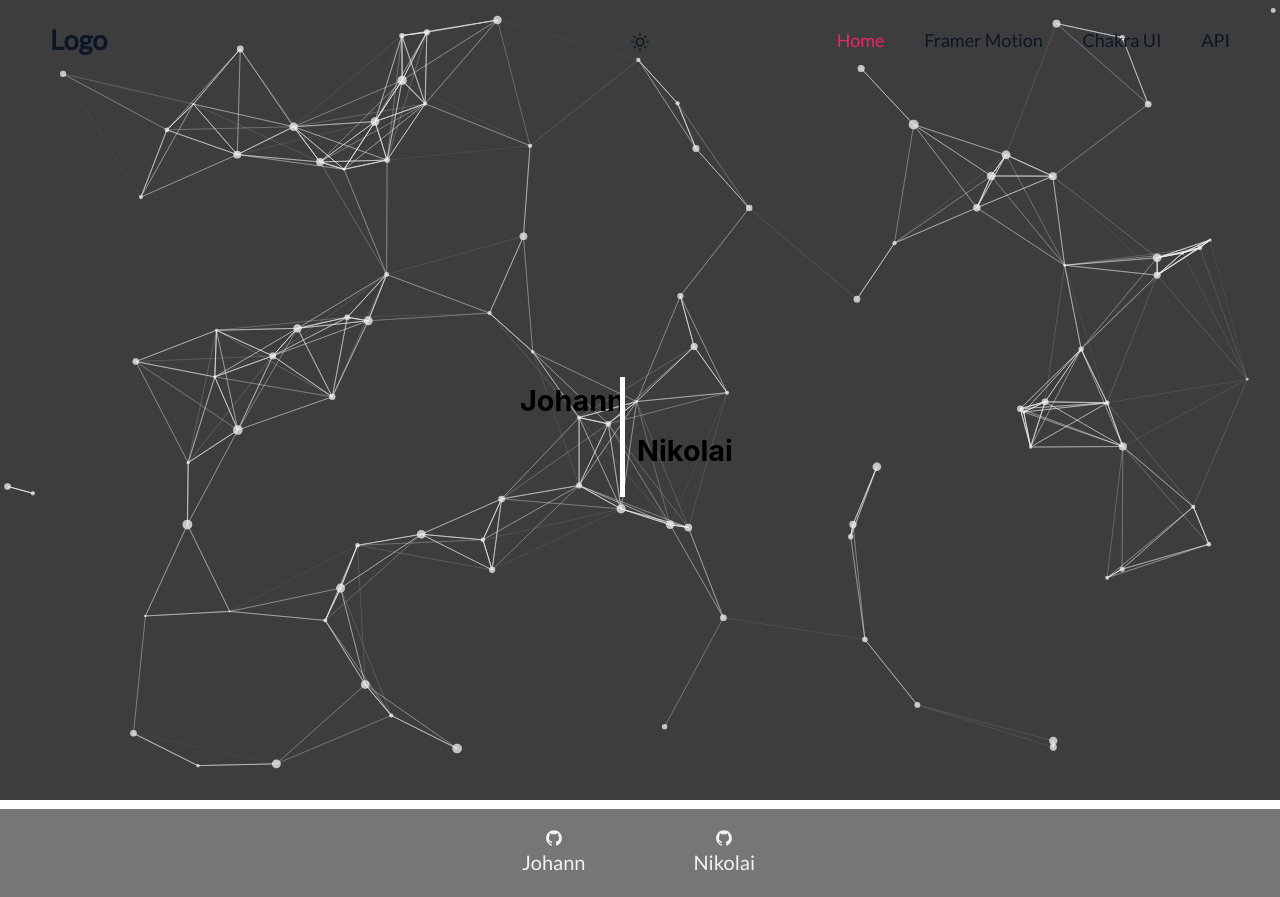
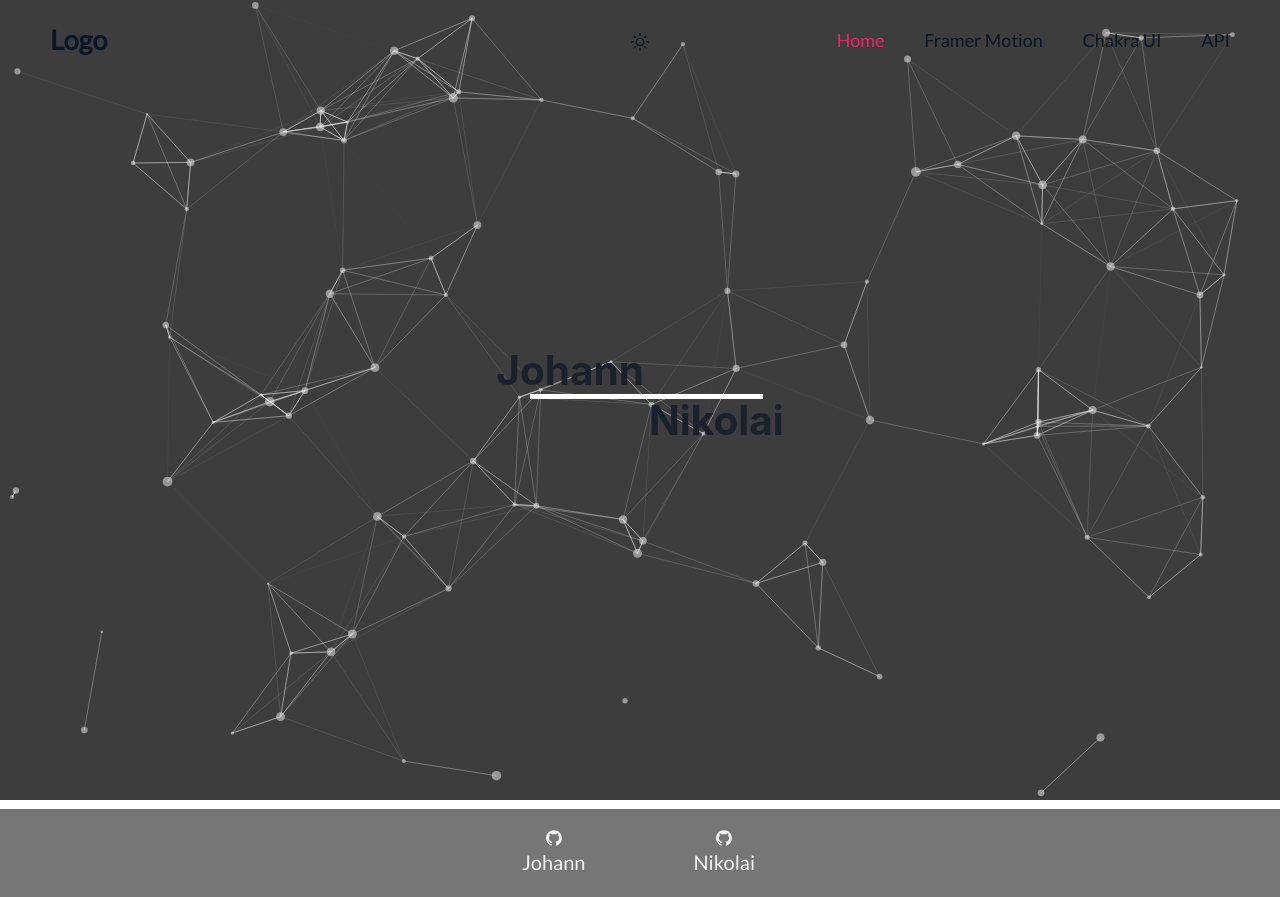
Before and after one commit to Nikothaboss/React-framework-practice-, a React (Create React App) app: page / in a window 1280 px wide. Built offline with nearby package versions, Linux system fonts and the light colour scheme; a web font is replaced by a local one.

Commit message:
front page animations

```diff
--- a/package.json
+++ b/package.json
@@ -18,6 +18,7 @@
     "react-router-dom": "^5.3.0",
     "react-scripts": "4.0.3",
     "react-tsparticles": "^1.37.2",
+    "react-useanimations": "^2.0.6",
     "styled-components": "^5.3.3",
     "web-vitals": "^1.0.1"
   },
--- a/src/App.js
+++ b/src/App.js
@@ -2,12 +2,13 @@ import Header from './components/Header/Header';
 import Main from './components/Main/Main';
 import Footer from './components/Footer/Footer';
 import Home from './components/Home/Home';
+import TestAnimateSharedLayout from './components/Main/TestAnimateSharedLayout';
 import { Route, Switch, useLocation } from 'react-router-dom';
 import { AppWrapper, GlobalStyle } from './app.styled';
 import { AnimatePresence } from 'framer-motion';
 
 function App() {
-  const location = useLocation()
+  const location = useLocation();
   return (
     <>
       <GlobalStyle />
@@ -17,6 +18,7 @@ function App() {
         <AnimatePresence exitBeforeEnter>
           <Switch location={location} key={location.key}>
             <Route exact path='/'>
+              {/* <TestAnimateSharedLayout /> */}
               <Home />
             </Route>
             <Route path='/API'>
--- a/src/components/Header/Header.js
+++ b/src/components/Header/Header.js
@@ -52,7 +52,7 @@ const Header = () => {
   return (
     <Box
       bg={location.pathname === '/' ? 'transparent' : bg}
-      color={opositeColor}
+      color={location.pathname === '/' ? opositeColor : color}
     >
       <StyledHeader>
         <Grid templateColumns='repeat(3, 1fr)' alignContent='center'>
--- a/src/components/Home/Home.js
+++ b/src/components/Home/Home.js
@@ -1,128 +1,84 @@
-import React from 'react';
+import React, { useEffect } from 'react';
 import { Box, Text, Grid, Flex, Heading } from '@chakra-ui/layout';
 import { useColorMode, useColorModeValue } from '@chakra-ui/color-mode';
 import { Link, NavLink } from 'react-router-dom';
-import { AnimatePresence, motion } from 'framer-motion';
+import { AnimatePresence, motion, useAnimation } from 'framer-motion';
 import { colors } from '../../app.styled';
 import { StyledHome } from './Home.styled';
 import Particles from 'react-tsparticles';
 
 const Home = React.memo(() => {
-  const headlineVariant = {
-    initial: {
-      opacity: 0,
-      width: 0,
-      x: 0,
-      y: 0,
-    },
-
-    animate: {
-      opacity: 1,
-      width: 100,
-      x: 0,
-      y: 0,
-      transition: {
-        type: 'linear',
-        delay: 1,
-        duration: 1,
-      },
-    },
-
-    initialSideline: {
-      height: 50,
-      width: 5,
-      y: 0,
-    },
-    animateSideline: {
-      height: 120,
-      width: 5,
-      y: 35,
-      // position: 'absolute',
-      transition: {
-        type: 'linear',
-        delay: 2,
-        duration: 1,
-      },
-    },
-
-    initial2: {
-      width: 120,
-      y: 50,
-    },
-    // animate2: {
-    //   opacity: 1,
-    //   y: 50,
-    //   transition: {
-    //     // when: 'beforeChildren',
-    //     type: 'linear',
-    //     delay: 2,
-    //     duration: 1,
-    //   },
-    // },
-
-    initialh2: {
-      opacity: 1,
-      x: -200,
-    },
-    animateh2: {
-      x: 0,
-      opacity: 1,
-      transition: {
-        type: 'linear',
-        delay: 3,
-        duration: 1,
-      },
-    },
-  };
   const MotionHeading = motion(Heading);
   const MotionBox = motion(Box);
   const headingColor = useColorModeValue('#000', '#fff');
+
+  const barier = useAnimation();
+  const headlineOne = useAnimation();
+  const headlineTwo = useAnimation();
+
+  const sequence = async () => {
+    await headlineOne.start({ x: 200 });
+    await barier.start({
+      opacity: 1,
+      x: 0,
+      y: 0,
+      height: 50,
+      transition: { delay: 2, duration: 0.5 },
+    });
+    await headlineOne.start({
+      x: 0,
+      transition: { duration: 0.5 },
+    });
+    await barier.start({
+      opacity: 1,
+      x: 0,
+      y: 25,
+      height: 100,
+      transition: { delay: 0.2, duration: 0.5 },
+    });
+    await headlineTwo.start({ x: 0, transition: { duration: 0.5 } });
+    await barier.start({ rotate: 90 });
+    await barier.start({ height: '40%' });
+  };
+
+  useEffect(() => {
+    sequence();
+  }, [barier, headlineOne]);
+
   return (
+    <AnimatePresence>
       <StyledHome>
         <ParticleComponent className='particles' />
-
-      <motion.section
-        initial={{ y: 0, x: -120 }}
-        animate={{ y: -30, x: -120 }}
-        transition={{ type: 'linear', duration: 1, delay: 2 }}
+        <Flex
+          justifyContent='center'
+          alignItems='center'
           className='animation-container'
         >
-        <motion.div
-          variants={headlineVariant}
-          initial='initial'
-          animate='animate'
-          className='hero-text'
-        >
-          <MotionHeading color={headingColor}>Johann</MotionHeading>
-        </motion.div>
+          <MotionBox className='headlineOne'>
+            <MotionHeading initial={{ x: 200 }} animate={headlineOne}>
+              Johann
+            </MotionHeading>
+          </MotionBox>
 
-        <MotionHeading
-          color={headingColor}
-          variants={headlineVariant}
-          initial='initialSideline'
-          animate='animateSideline'
-          className='sideline'
-        ></MotionHeading>
+          <MotionBox
+            className='barier'
+            initial={{ height: 50, width: 5, x: -200, opacity: 0 }}
+            animate={barier}
+            exit={{ x: 1000 }}
+          />
 
-        <motion.div
-          variants={headlineVariant}
-          initial='initial2'
-          // animate='animate2'
-          className='hero-text-2'
-        >
-          <MotionHeading
-            variants={headlineVariant}
-            initial='initialh2'
-            animate='animateh2'
-            color={headingColor}
-          >
+          <MotionBox initial={{ y: 50 }} className='headlineTwo'>
+            <MotionHeading initial={{ x: -200 }} animate={headlineTwo}>
               Nikolai
             </MotionHeading>
-        </motion.div>
-      </motion.section>
+          </MotionBox>
+        </Flex>
       </StyledHome>
+    </AnimatePresence>
   );
 });
+
+// !particles
 
 const ParticleComponent = () => {
   const colorMode = useColorMode();
@@ -192,7 +148,7 @@ const ParticleComponent = () => {
             enable: true,
             outMode: 'bounce',
             random: false,
-            speed: 1,
+            speed: 0.7,
             straight: false,
           },
           number: {
--- a/src/components/Home/Home.styled.js
+++ b/src/components/Home/Home.styled.js
@@ -9,45 +9,17 @@ export const StyledHome = styled.main`
     z-index: -1;
   }
   .animation-container {
-    position: absolute;
-    top: 40%;
-    left: 50%;
-    transform: translateX(-50%);
-    display: flex;
-    align-items: center;
-    justify-content: center;
-    /* width: 100%; */
-
-    .hero-text {
-      color: white;
-      font-size: 1.5rem;
+    height: 80%;
+    width: 100%;
+    .headlineOne {
       overflow: hidden;
-      /* border-right: 5px solid white; */
-      h2 {
-        white-space: nowrap;
-        text-align: center;
-        font-size: 1.6rem;
-      }
     }
-
-    .sideline {
+    .barier {
       background: white;
       /* position: absolute; */
     }
-    .hero-text-2 {
-      /* background: #def; */
-      color: white;
-      font-size: 1.5rem;
+    .headlineTwo {
       overflow: hidden;
-      /* border-left: 5px solid white; */
-      /* transform: translateX(-4.6%); */
-      /* margin-left: 0.5rem; */
-
-      h2 {
-        white-space: nowrap;
-        text-align: center;
-        font-size: 1.6rem;
-      }
     }
   }
 `;
--- a/src/components/Main/TestAnimateSharedLayout.js
+++ b/src/components/Main/TestAnimateSharedLayout.js
@@ -1,77 +1,44 @@
 import { auto } from '@popperjs/core';
-import { AnimatePresence, AnimateSharedLayout, motion } from 'framer-motion';
+import { AnimatePresence, motion, useAnimation } from 'framer-motion';
+// import UseAnimations from 'react-useanimations';
+// import { useAnimationSequence } from './useAnimationSequence';
 import React from 'react';
-import { useState } from 'react';
+import { Flex, Grid } from '@chakra-ui/layout';
+import { useState, useEffect } from 'react';
 import styled from 'styled-components';
 
-// const StyledSmallItem = styled.div`
-//   background: white;
-//   color: black;
-// `;
-
-// const StyledLargeItem = styled.div`
-//   background: black;
-//   color: white;
-// `;
+const StyledTest = styled(motion.div)`
+  display: flex;
+  justify-content: center;
+`;
 
 const TestAnimateSharedLayout = () => {
+  const controls = useAnimation();
+  const sequence = async () => {
+    await controls.start({ x: 0, transition: { delay: 1 } });
+    await controls.start({
+      opacity: 1,
+      x: 200,
+      transition: { delay: 1, duration: 2 },
+    });
+    await controls.start({ x: 300, y: 150 });
+    await controls.start({
+      x: 100,
+      y: 150,
+      rotate: -360,
+      transition: { delay: 1, duration: 1 },
+    });
+  };
+  useEffect(() => {
+    sequence();
+  }, [controls]);
   return (
-    <AnimateSharedLayout>
-      <motion.div>
-        <Item />
-      </motion.div>
-    </AnimateSharedLayout>
-  );
-};
-
-const Item = () => {
-  const [isOpen, setIsOpen] = useState(false);
-  return (
-    <motion.div onClick={() => setIsOpen(!isOpen)}>
-      {!isOpen ? (
-        <motion.div
-          className='my-wrapper'
-          initial={{ width: 100, height: 100 }}
-          transition={{
-            type: 'spring',
-            stiffness: 500,
-            damping: 50,
-          }}
-        >
-          <h2>Header</h2>
-        </motion.div>
-      ) : (
-        <motion.div
-          className='my-wrapper'
-          initial={{ width: 100, height: 100 }}
-          animate={{
-            width: 300,
-            height: 300,
-          }}
-          exit={{ width: 100, height: 100 }}
-          transition={{
-            type: 'spring',
-            stiffness: 500,
-            damping: 50,
-          }}
-        >
-          <h2>Header</h2>
-          <Content />
-        </motion.div>
-      )}
-    </motion.div>
-  );
-};
-
-const Content = () => {
-  return (
-    <>
-      <motion.div className='my-card'>
-        <h2>Large Item</h2>
-        <h2>Large Item</h2>
-        <h2>Large Item</h2>
-      </motion.div>
-    </>
+    <AnimatePresence>
+      <motion.div
+        animate={controls}
+        style={{ backgroundColor: 'red', width: 100, height: 100 }}
+      />
+    </AnimatePresence>
   );
 };
 
```
Also changed, not shown: 1 other file (tests, documents, lock files or other folders). Lines whose indentation alone changed are shown as unchanged.
